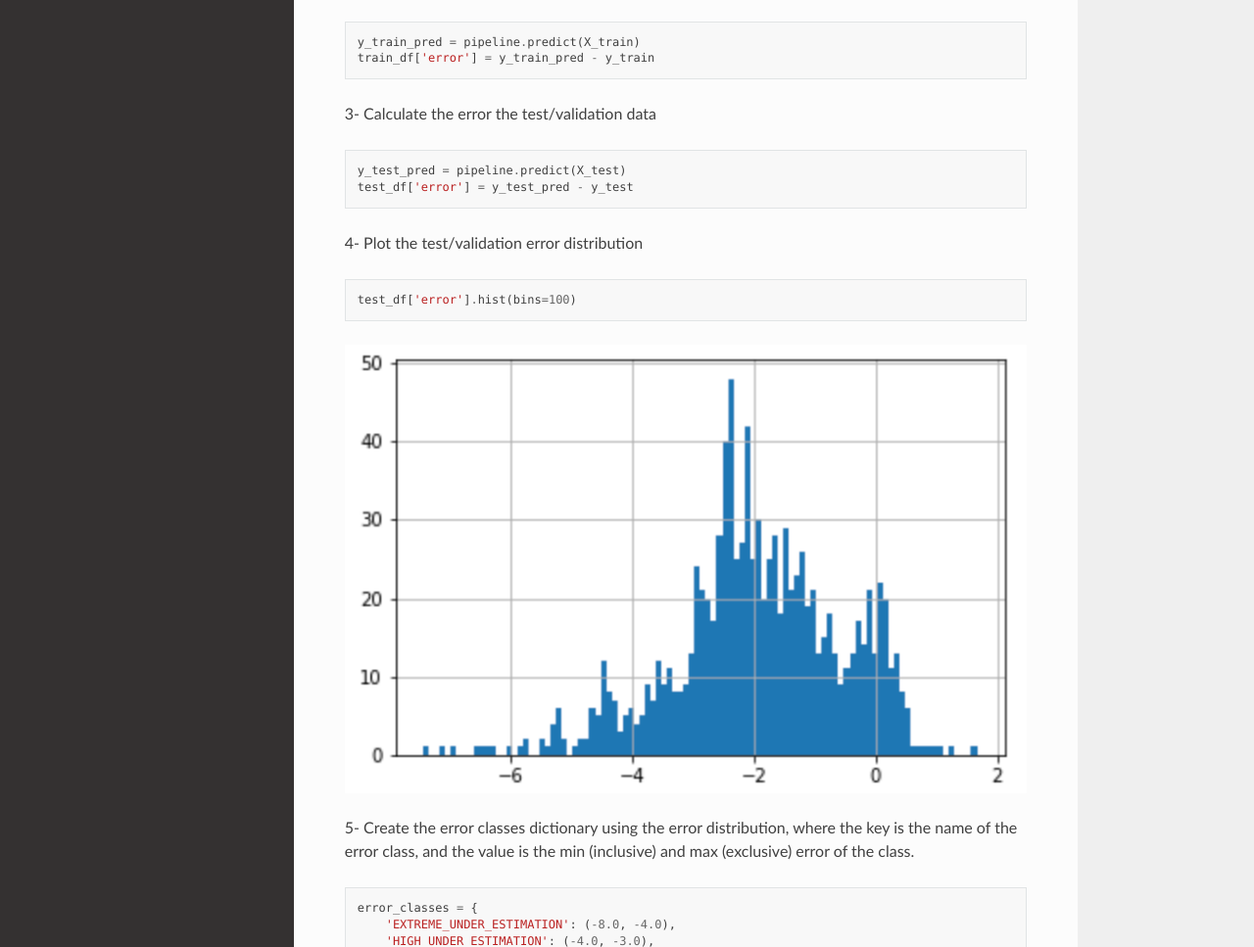
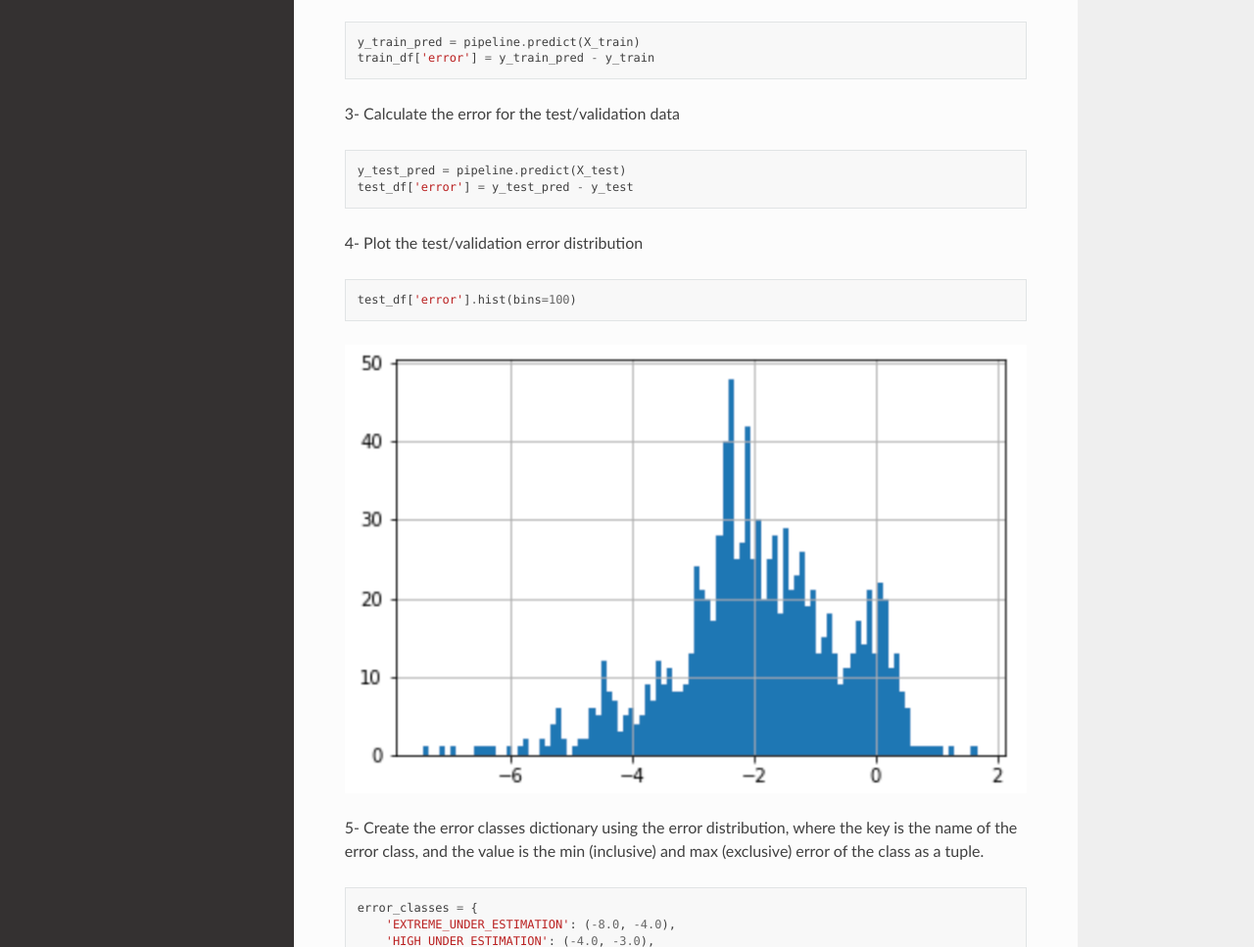
Before and after one commit to ahmed-mohamed-sn/olliePy, a Sphinx documentation site: the page built from sphinxDocs/source/pages/reports/regression_error_analysis.md, in a window 1280 px wide and 1400 px high. Shown: the part 349-1316 px from the top of the window at 98% size. Built offline with Sphinx 7.4.7 and the Read the Docs theme 2.0.0, drawn with Linux system fonts in a browser that asks for light colours.

Commit message:
Modified sphnix documentation

````diff
--- a/sphinxDocs/source/pages/reports/regression_error_analysis.md
+++ b/sphinxDocs/source/pages/reports/regression_error_analysis.md
@@ -14,7 +14,7 @@ y_train_pred = pipeline.predict(X_train)
 train_df['error'] = y_train_pred - y_train
 ```
 
-3- Calculate the error the test/validation data
+3- Calculate the error for the test/validation data
 
 ```
 y_test_pred = pipeline.predict(X_test)
@@ -30,7 +30,7 @@ test_df['error'].hist(bins=100)
 ![Error distribution](../../_static/imgs/TestErrorDistribution.png)
 
 5- Create the error classes dictionary using the error distribution, where the key is the name of the error class,
- and the value is the min (inclusive) and max (exclusive) error of the class.
+ and the value is the min (inclusive) and max (exclusive) error of the class as a tuple.
 
 ```
 error_classes = {
````
Also changed, not shown: 10 other files.
